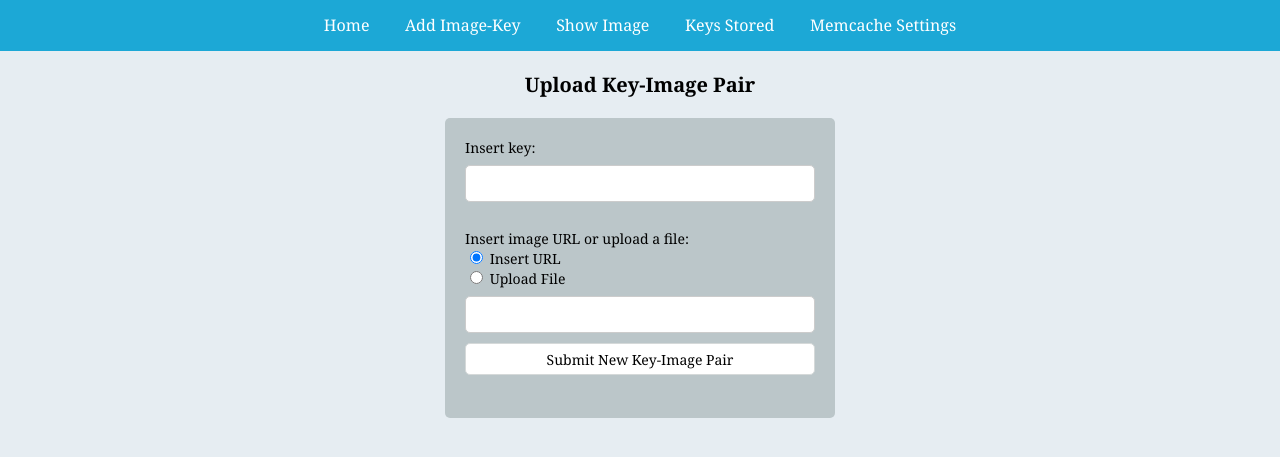
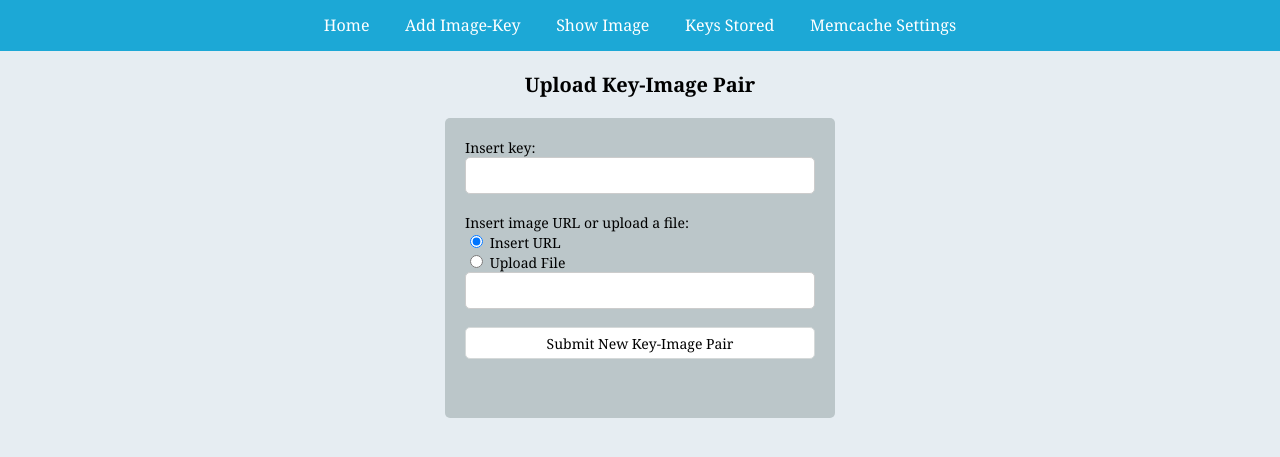
Before and after one commit to RuchitaBhadre/Elastic-web-application-for-image-storage, a Flask app: page /add_key in a window 1280 px wide. Shown: the top 457 px of the page. Run offline with Flask 2, Linux system fonts and the light colour scheme.

Commit message:
Update core-style.css
type-select css

```diff
--- a/frontend/static/core-style.css
+++ b/frontend/static/core-style.css
@@ -70,7 +70,8 @@
 .type-select {
   width: 350px;
   padding: 8px 10px;
-  margin: 8px 0;
+  margin: auto;
+  #margin: 8px 0;
   display: inline-block;
   border: 1px solid #ccc;
   border-radius: 5px;
```
